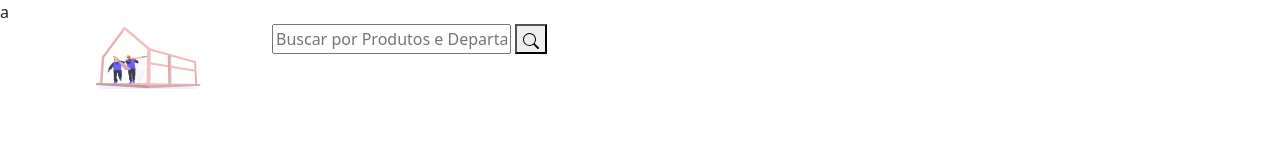
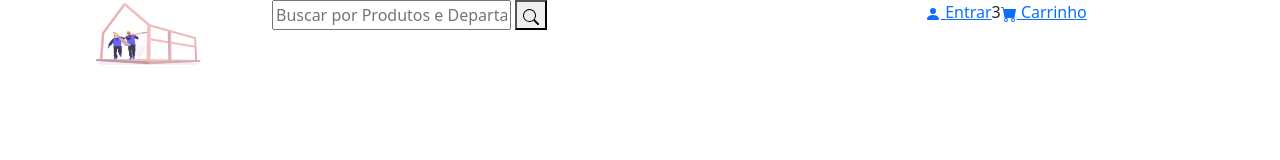
Before and after one commit to jccdn-1/site-vendas, a plain HTML site: page index.html in a window 1280 px wide. Drawn offline with Linux system fonts and the light colour scheme.

Commit message:
Header criada

```diff
--- a/index.html
+++ b/index.html
@@ -1,5 +1,6 @@
 <!DOCTYPE html>
-<html lang="en">
+<html lang="pt-br">
+
 <head>
     <meta charset="UTF-8">
     <meta http-equiv="X-UA-Compatible" content="IE=edge">
@@ -8,9 +9,11 @@
     <link href="./assets/css/style.css" rel="stylesheet">
 
 </head>
+
 <body>
-    a
+    <!-- header -->
     <header class="container-fluid">
+        <!-- container -->
         <section class="container">
             <article class="row">
                 <a href="/" class="col-md-2">
@@ -19,20 +22,41 @@
 
                 <form action="#" class="col-md-7">
                     <input type="text" name="name" placeholder="Buscar por Produtos e Departamentos">
-
                     <button>
-                        <svg xmlns="http://www.w3.org/2000/svg" width="16" height="16" fill="currentColor" class="bi bi-search" viewBox="0 0 16 16">
-                            <path d="M11.742 10.344a6.5 6.5 0 1 0-1.397 1.398h-.001c.03.04.062.078.098.115l3.85 3.85a1 1 0 0 0 1.415-1.414l-3.85-3.85a1.007 1.007 0 0 0-.115-.1zM12 6.5a5.5 5.5 0 1 1-11 0 5.5 5.5 0 0 1 11 0z"/>
-                          </svg>
+                        <svg xmlns="http://www.w3.org/2000/svg" width="16" height="16" fill="currentColor"
+                            class="bi bi-search" viewBox="0 0 16 16">
+                            <path
+                                d="M11.742 10.344a6.5 6.5 0 1 0-1.397 1.398h-.001c.03.04.062.078.098.115l3.85 3.85a1 1 0 0 0 1.415-1.414l-3.85-3.85a1.007 1.007 0 0 0-.115-.1zM12 6.5a5.5 5.5 0 1 1-11 0 5.5 5.5 0 0 1 11 0z" />
+                        </svg>
                     </button>
                 </form>
+
                 <ul class="col-md-3 nav">
                     <li class="nav-item">
-                        <a href="#"></a>
+                        <a href="#">
+                            <svg xmlns="http://www.w3.org/2000/svg" width="16" height="16" fill="currentColor"
+                                class="bi bi-person-fill" viewBox="0 0 16 16">
+                                <path d="M3 14s-1 0-1-1 1-4 6-4 6 3 6 4-1 1-1 1H3zm5-6a3 3 0 1 0 0-6 3 3 0 0 0 0 6z" />
+                            </svg>
+                            Entrar
+                        </a>
+                    </li>
+                    <span class="notification">3</span>
+                    <li class="nav-item">
+                        <a href="#">
+                            <svg xmlns="http://www.w3.org/2000/svg" width="16" height="16" fill="currentColor"
+                                class="bi bi-cart-fill" viewBox="0 0 16 16">
+                                <path
+                                    d="M0 1.5A.5.5 0 0 1 .5 1H2a.5.5 0 0 1 .485.379L2.89 3H14.5a.5.5 0 0 1 .491.592l-1.5 8A.5.5 0 0 1 13 12H4a.5.5 0 0 1-.491-.408L2.01 3.607 1.61 2H.5a.5.5 0 0 1-.5-.5zM5 12a2 2 0 1 0 0 4 2 2 0 0 0 0-4zm7 0a2 2 0 1 0 0 4 2 2 0 0 0 0-4zm-7 1a1 1 0 1 1 0 2 1 1 0 0 1 0-2zm7 0a1 1 0 1 1 0 2 1 1 0 0 1 0-2z" />
+                            </svg>
+                            Carrinho
+                        </a>
                     </li>
                 </ul>
+
             </article>
         </section>
+        <!-- end container -->
     </header>
 
 
@@ -40,4 +64,5 @@
     <script src="./assets/js/popper.min.js"></script>
     <script src="./assets/js/bootstrap.min.js"></script>
 </body>
+
 </html>
```
